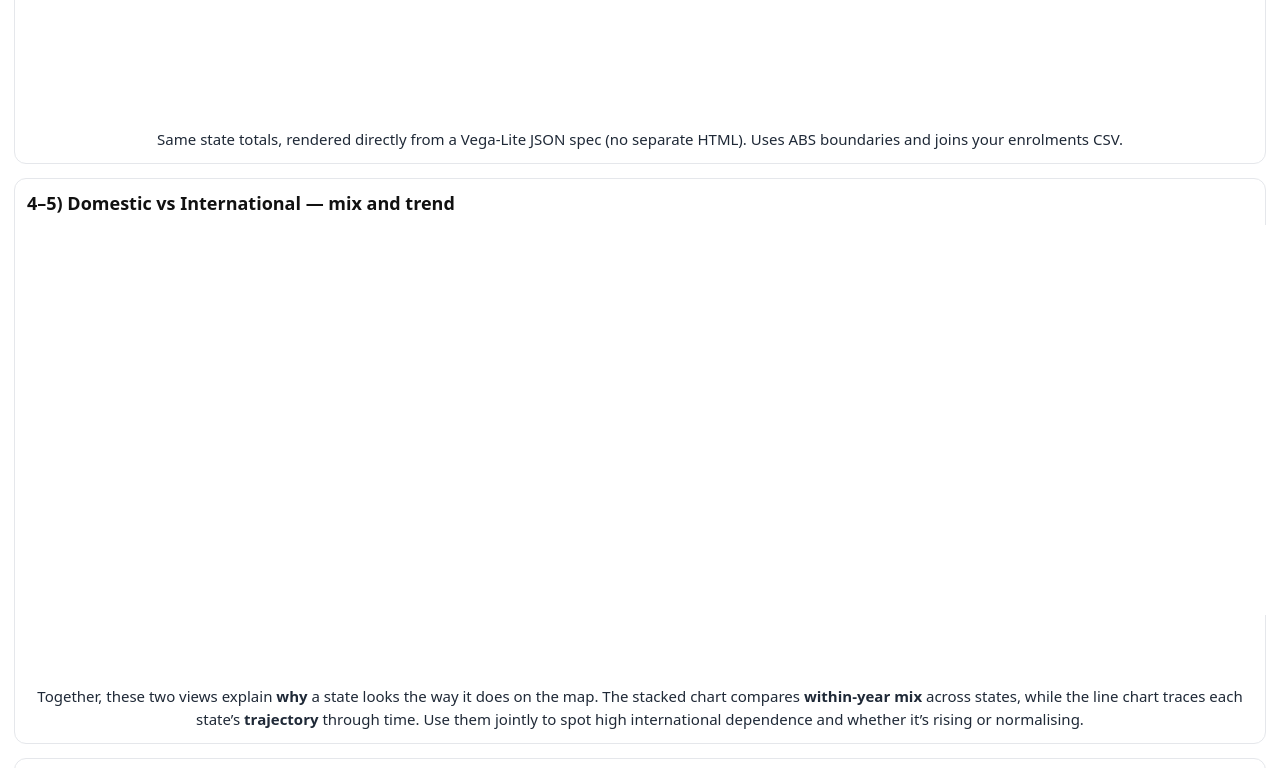
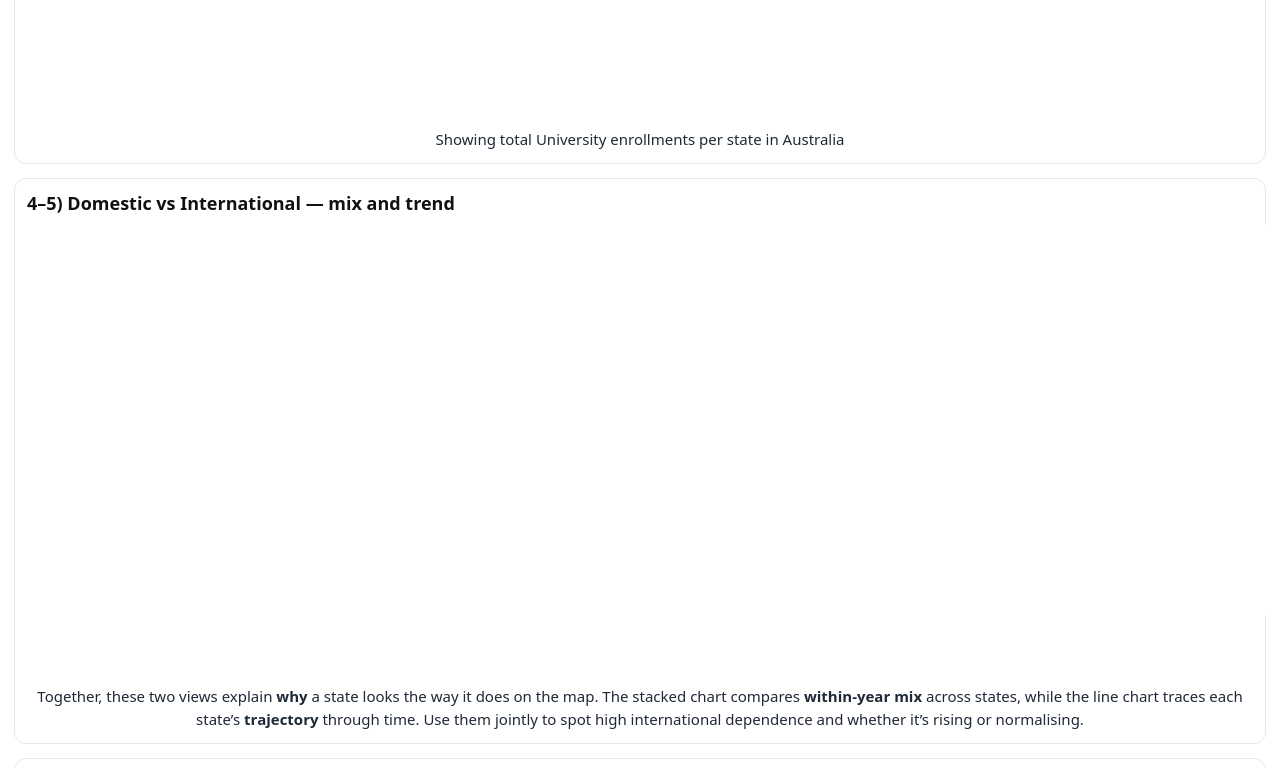
Before and after one commit to amaron66/data_visualisation2, a plain HTML site: page index.html in a window 1280 px wide. Shown: the part 2120-2888 px from the top of the page. Drawn offline with Linux system fonts and the light colour scheme; a script that the page names is missing.

Commit message:
Update index.html

```diff
--- a/index.html
+++ b/index.html
@@ -97,7 +97,7 @@
     <div class="title"><h2>Enrolments by State </h2></div>
     <div id="json-map" class="frame" style="height:560px"></div>
     <div class="narr">
-      Same state totals, rendered directly from a Vega-Lite JSON spec (no separate HTML). Uses ABS boundaries and joins your enrolments CSV.
+      Showing total University enrollments per state in Australia
     </div>
   </section>
 
```
